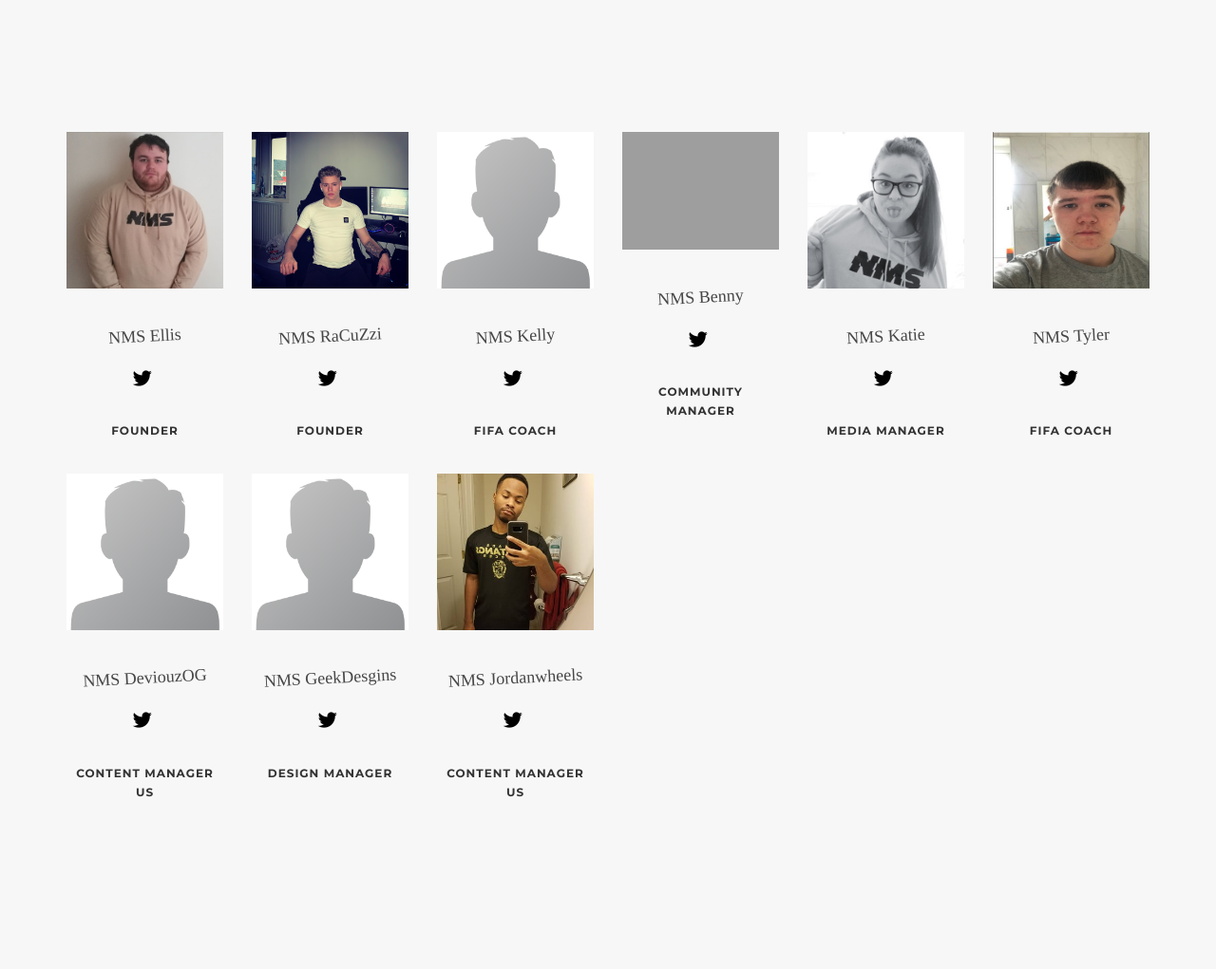
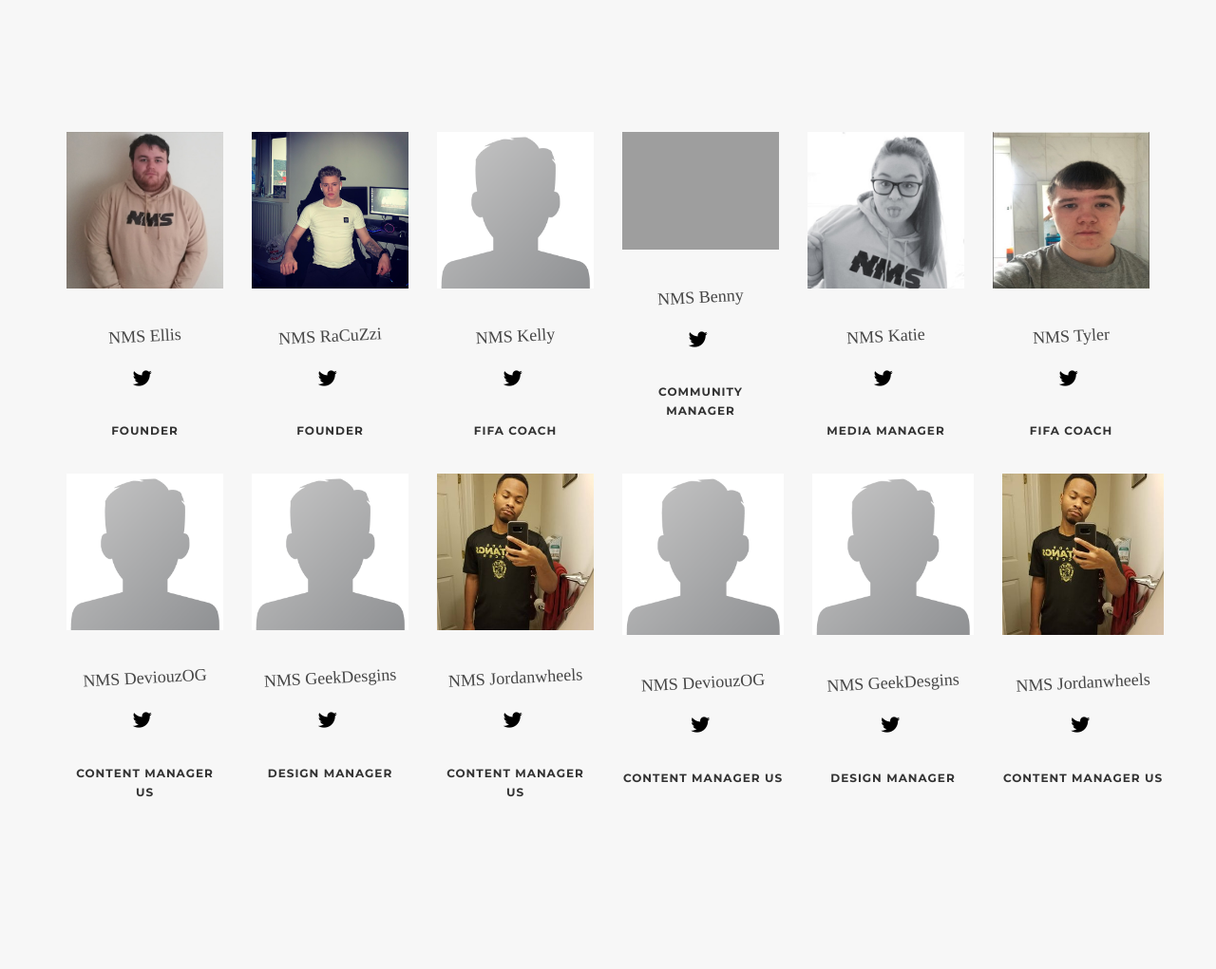
Before and after one commit to PeterRansome/NMS_website, a PHP site: page /management.php in a window 1280 px wide. Shown: the part 291-1312 px from the top of the page at 95% size. Run offline with PHP 8.4, Linux system fonts and the light colour scheme; some libraries are stand-ins or nearby versions; some web fonts are replaced; grey boxes are pictures that could not be loaded.

Commit message:
Seee what happens

```diff
--- a/management.php
+++ b/management.php
@@ -61,10 +61,34 @@
 	              <li><a href="https://twitter.com/Tylerfifa23"><i class="fab fa-twitter fa-lg"></i></a></li>
 	            </ul>
 	            <h6>Fifa Coach</h6>
-	          </div>
+			  </div>
+			<div class="col-md-2 col-sm-6">
+          <p><img class="img-responsive center-block" src="/assets/img/default.png" alt=""></p>
+          <h2 class="classic">NMS DeviouzOG</h2>
+          <ul class="list-inline">
+            <li><a href="https://twitter.com/Deviouz0G"><i class="fab fa-twitter fa-lg"></i></a></li>
+           </ul>
+           <h6>Content Manager US</h6>
+           </div>
+            <div class="col-md-2 col-sm-6">
+	            <p><img class="img-responsive center-block" src="/assets/img/default.png" alt=""></p>
+	            <h2 class="classic">NMS GeekDesgins</h2>
+	            <ul class="list-inline">
+	              <li><a href="https://twitter.com/GeekDesignGFX"><i class="fab fa-twitter fa-lg"></i></a></li>
+	            </ul>
+	            <h6>Design Manager</h6>
+            </div>
+            <div class="col-md-2 col-sm-6">
+              <p><img class="img-responsive center-block" src="/assets/img/jordanwheels.jpg" alt=""></p>
+              <h2 class="classic">NMS Jordanwheels</h2>
+              <ul class="list-inline">
+                <li><a href="https://twitter.com/jordangotwheels"><i class="fab fa-twitter fa-lg"></i></a></li>
+              </ul>
+              <h6>Content Manager US</h6>
+            </div>
 
 
-
+		 <div class="row justify-content-center">
 
           <div class="col-md-2 col-sm-6">
           <p><img class="img-responsive center-block" src="/assets/img/default.png" alt=""></p>
```
Also changed, not shown: management.html (+5 -4 lines).
